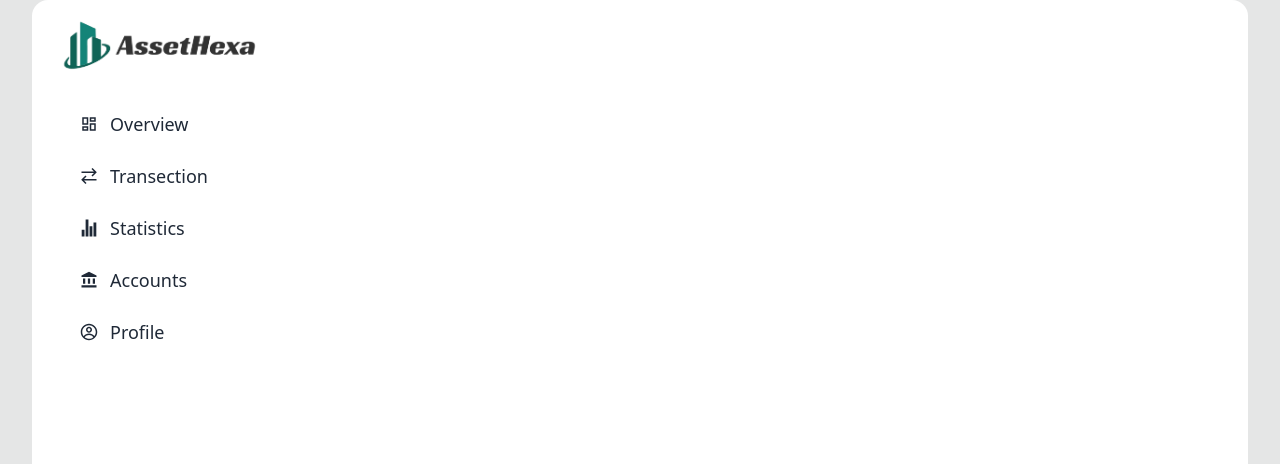
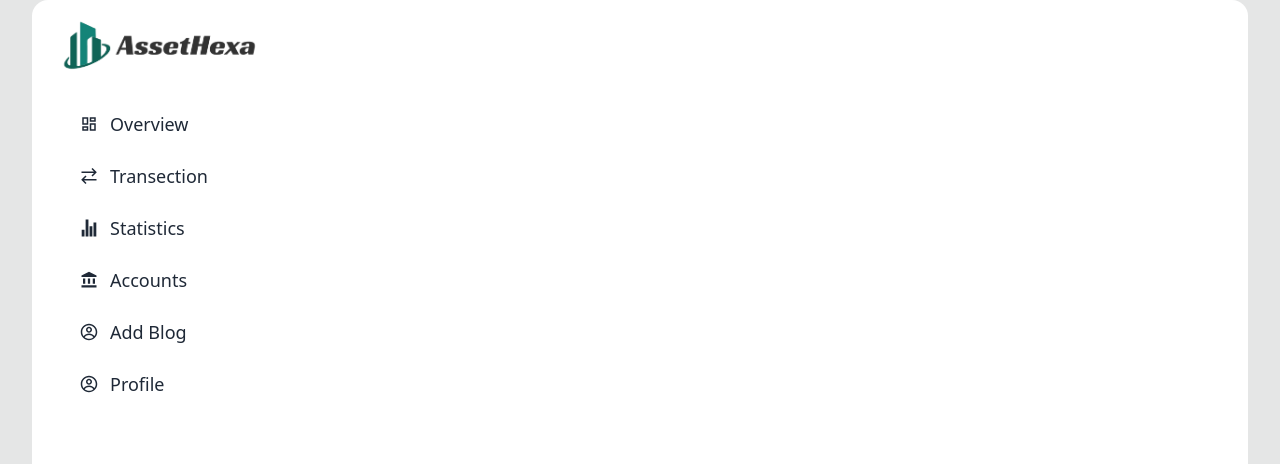
Before and after one commit to NFRIDOY/Asset-Hexa, a React (Vite) app: page /dashboard in a window 1280 px wide. Shown: the top 464 px of the page. Built offline with nearby package versions, Linux system fonts and the light colour scheme; no server answers; sample sign-in values are in the browser's storage.

Commit message:
[feat](add blog on dashbord)

```diff
--- a/src/Dashboard/AddBlogs/AddBlog/AddBlog.jsx
+++ b/src/Dashboard/AddBlogs/AddBlog/AddBlog.jsx
@@ -39,7 +39,7 @@ const AddBlog = () => {
     return (
         <div className=" bg-[#91F0AC]"> {/*  */}
 
-            <div  className="pt-10 pb-10">
+            <div className="pt-10 pb-10">
                 <div className=" md:ml-72  pt-16 pl-16 pr-16 pb-16 rounded-tl-badge rounded-br-badge bg-[#3EEE2A]  w-[450px]">
                     <form onSubmit={Blogs}>
 
--- a/src/Dashboard/Dashboard.jsx
+++ b/src/Dashboard/Dashboard.jsx
@@ -46,7 +46,7 @@ const Dashboard = () => {
 									</Link>
 								</figure>
 							</div>
-						<ul className="menu text-lg  space-y-2 h-[300px]  rounded-lg mt-4">
+							<ul className="menu text-lg  space-y-2 h-[320px]  rounded-lg mt-4">
 								<NavLink
 									className={({ isActive }) =>
 										isActive
@@ -86,6 +86,15 @@ const Dashboard = () => {
 									<MdAccountBalance />
 									Accounts
 								</NavLink>
+
+								<NavLink className={({ isActive }) =>
+									isActive
+										? "text-black flex px-4 gap-3 items-center bg-[#00EC25] p-2 rounded-xl  pr-4"
+										: "flex px-4 p-2 items-center mr-4 gap-3"
+								} to="/dashboard/addBlog">
+									<CgProfile />
+									Add Blog
+								</NavLink>
 								<NavLink className={({ isActive }) =>
 									isActive
 										? "text-black flex px-4 gap-3 items-center bg-[#00EC25] p-2 rounded-xl  pr-4"
@@ -94,6 +103,16 @@ const Dashboard = () => {
 									<CgProfile />
 									Profile
 								</NavLink>
+								{/* <NavLink
+									className={({ isActive }) =>
+										isActive
+											? "text-black flex px-4 gap-3 items-center bg-[#00EC25] p-2 rounded-xl  pr-4"
+											: "flex px-4 p-2 items-center mr-4 gap-3"
+									}
+									to="/dashboard/addBlog"
+								>
+									<MdOutlineDashboard /> Add Blog
+								</NavLink> */}
 
 							</ul>
 						</div>
--- a/src/Route/Route.jsx
+++ b/src/Route/Route.jsx
@@ -14,6 +14,7 @@ import Accounts from "../Dashboard/Accounts";
 import Profile from "../Dashboard/Profile";
 import PrivateRoute from "./PrivateRoute";
 import AddBalance from "../Dashboard/Accounts/AddBalance/AddBalance";
+import AddBlog from './../Dashboard/AddBlogs/AddBlog/AddBlog';
 
 export const router = createBrowserRouter([
   {
@@ -81,6 +82,10 @@ export const router = createBrowserRouter([
 
         </PrivateRoute>
       },
+      {
+        path:'addBlog',
+        element:<AddBlog></AddBlog>
+      },
 
     ]
   }
```
Lines whose indentation alone changed are shown as unchanged.
